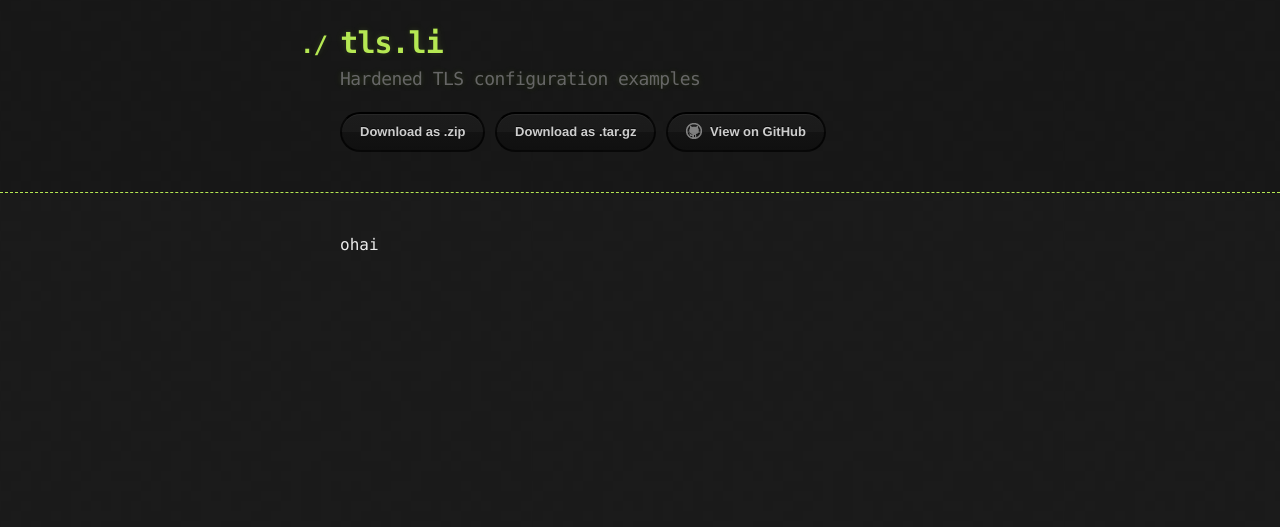
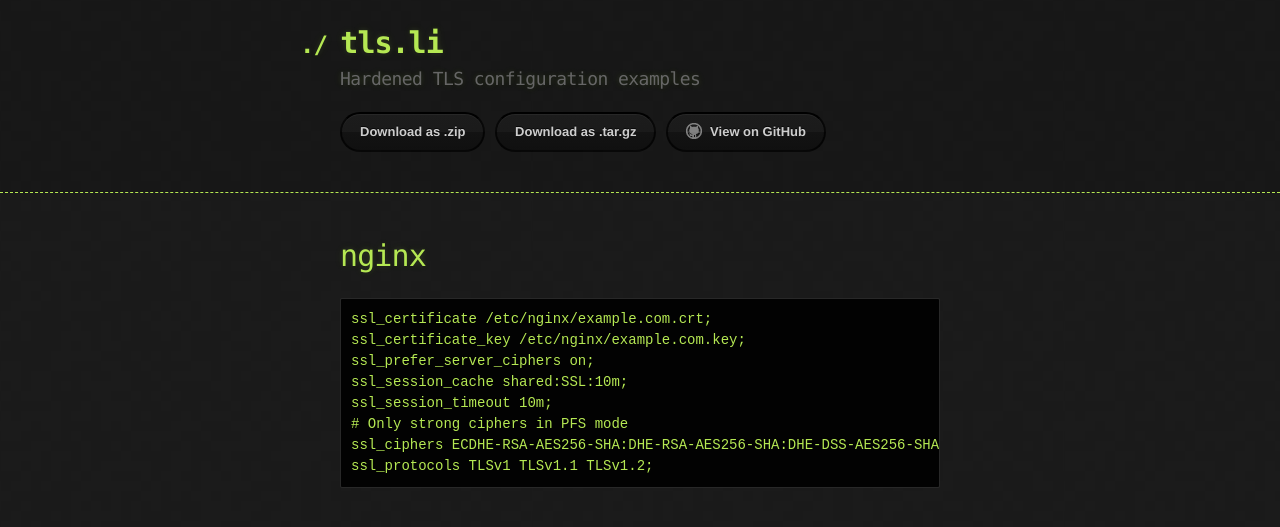
Before and after one commit to kpcyrd/tls.li, a Jekyll site: the page built from index.md, in a window 1280 px wide. Shown: the top 527 px of the page. Built offline with Jekyll 4.4.1, drawn with Linux system fonts in a browser that asks for light colours.

Commit message:
Add nginx example

```diff
--- a/index.md
+++ b/index.md
@@ -1,5 +1,16 @@
 ---
 layout: default
+ciphers: ECDHE-RSA-AES256-SHA:DHE-RSA-AES256-SHA:DHE-DSS-AES256-SHA:DHE-RSA-AES128-SHA:DHE-DSS-AES128-SHA
 ---
 
-ohai
+nginx
+=====
+
+	ssl_certificate /etc/nginx/example.com.crt;
+	ssl_certificate_key /etc/nginx/example.com.key;
+	ssl_prefer_server_ciphers on;
+	ssl_session_cache shared:SSL:10m;
+	ssl_session_timeout 10m;
+	# Only strong ciphers in PFS mode
+	ssl_ciphers {{ page.ciphers }};
+	ssl_protocols TLSv1 TLSv1.1 TLSv1.2;
```
